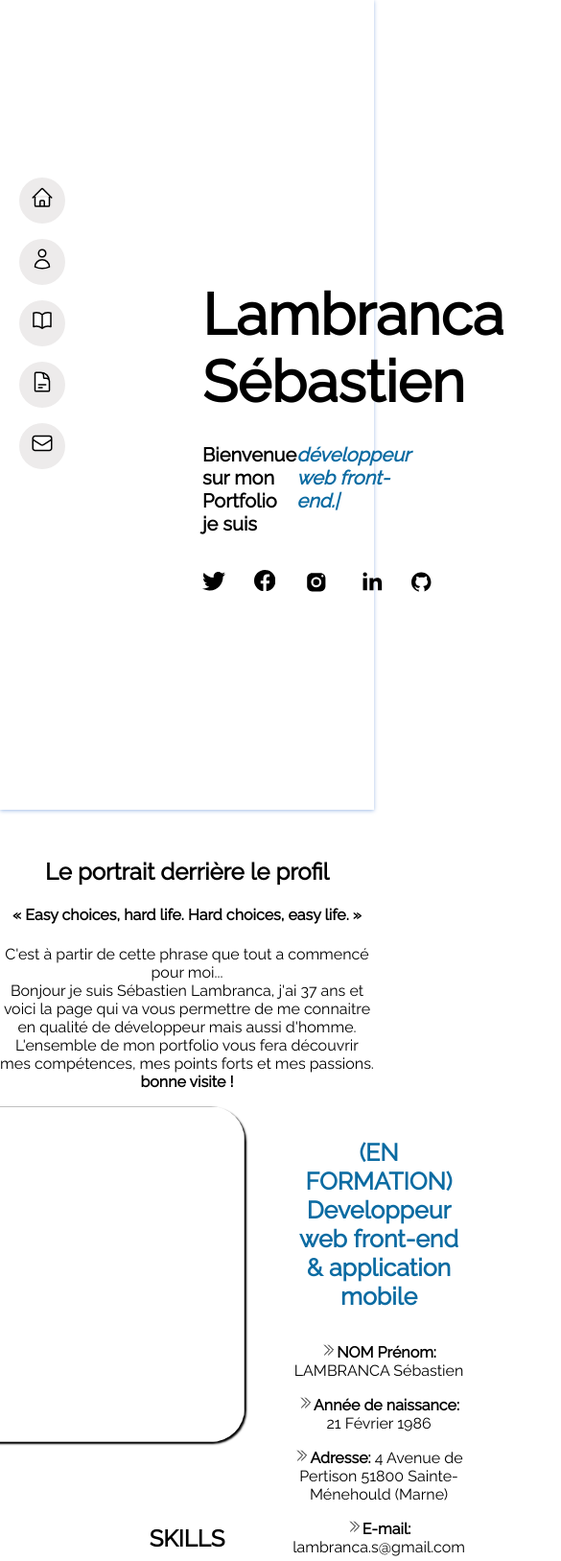
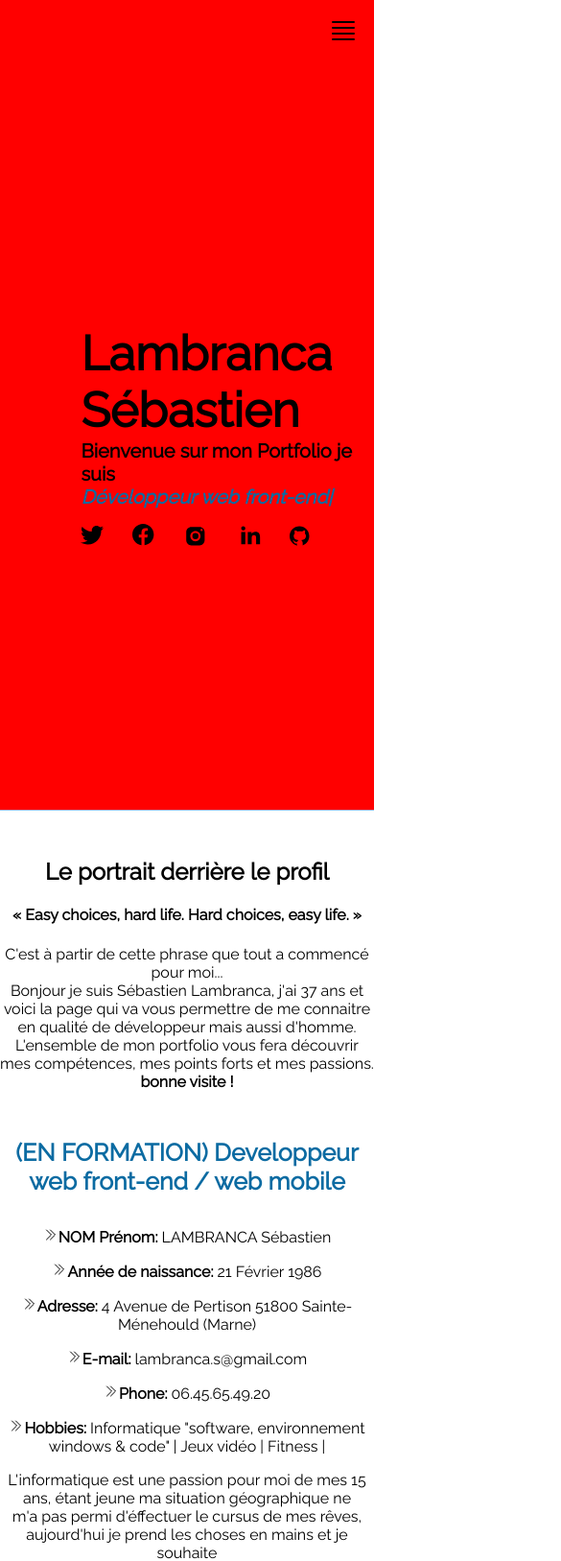
Before and after one commit to Lambseb/Portfolio, a plain HTML site: page index.html in a window 390 px wide. Shown: the top 1627 px of the page at 96% size, 585 px wide, since content can reach past the window. Drawn offline with Linux system fonts and the light colour scheme; a web font is replaced by a local one.

Commit message:
Add files via upload

```diff
--- a/index.html
+++ b/index.html
@@ -8,35 +8,40 @@
 </head>
 <body>
 <header  id="home_link">
+    <nav class="btn_responsive_bar"><svg class="btn_responsive_svg" xmlns="http://www.w3.org/2000/svg" fill="none" viewBox="0 0 24 24" stroke-width="1.5"  width="2rem" height="2rem" stroke="currentColor" class="w-6 h-6">
+        <path stroke-linecap="round" stroke-linejoin="round" d="M3.75 5.25h16.5m-16.5 4.5h16.5m-16.5 4.5h16.5m-16.5 4.5h16.5" />
+      </svg>
+
+    </nav>
 <div class="vertical_menu">
     <ul class="list_menu">
-        <li class="home_icon menu_mouse"><a href="#home_link"><svg xmlns="http://www.w3.org/2000/svg" fill="white" viewBox="0 0 24 24" stroke-width="1.5" width="1.5rem" height="1.5rem" stroke="black" class="w-6 h-6" style ="padding-left: 50%;">
+        <li class="home_icon menu_mouse"><a href="#home_link" onclick="btn_nav"><svg xmlns="http://www.w3.org/2000/svg" fill="white" viewBox="0 0 24 24" stroke-width="1.5" width="1.5rem" height="1.5rem" stroke="black" class="w-6 h-6" style ="padding-left: 50%;">
             <path stroke-linecap="round" stroke-linejoin="round" d="M2.25 12l8.954-8.955c.44-.439 1.152-.439 1.591 0L21.75 12M4.5 9.75v10.125c0 .621.504 1.125 1.125 1.125H9.75v-4.875c0-.621.504-1.125 1.125-1.125h2.25c.621 0 1.125.504 1.125 1.125V21h4.125c.621 0 1.125-.504 1.125-1.125V9.75M8.25 21h8.25" />
             </svg>
             </a><span>home</span></li>
-        <li class="about_icon menu_mouse"><a href="#portrait_link"><svg xmlns="http://www.w3.org/2000/svg" fill="white" viewBox="0 0 24 24" stroke-width="1.5" width="1.5rem" height="1.5rem" stroke="black" class="w-6 h-6" style ="padding-left: 50%;">
+        <li class="about_icon menu_mouse"><a href="#portrait_link" onclick="btn_nav"><svg xmlns="http://www.w3.org/2000/svg" fill="white" viewBox="0 0 24 24" stroke-width="1.5" width="1.5rem" height="1.5rem" stroke="black" class="w-6 h-6" style ="padding-left: 50%;">
             <path stroke-linecap="round" stroke-linejoin="round" d="M15.75 6a3.75 3.75 0 11-7.5 0 3.75 3.75 0 017.5 0zM4.501 20.118a7.5 7.5 0 0114.998 0A17.933 17.933 0 0112 21.75c-2.676 0-5.216-.584-7.499-1.632z" />
             </svg>
             </a><span>Portrait</span></li>
-        <li class="resume_icon menu_mouse"><a href="#resume_link"><svg xmlns="http://www.w3.org/2000/svg" fill="white" viewBox="0 0 24 24" stroke-width="1.5" width="1.5rem" height="1.5rem" stroke="black" class="w-6 h-6" style ="padding-left: 50%;">
+        <li class="resume_icon menu_mouse"><a href="#resume_link" onclick="btn_nav"><svg xmlns="http://www.w3.org/2000/svg" fill="white" viewBox="0 0 24 24" stroke-width="1.5" width="1.5rem" height="1.5rem" stroke="black" class="w-6 h-6" style ="padding-left: 50%;">
             <path stroke-linecap="round" stroke-linejoin="round" d="M12 6.042A8.967 8.967 0 006 3.75c-1.052 0-2.062.18-3 .512v14.25A8.987 8.987 0 016 18c2.305 0 4.408.867 6 2.292m0-14.25a8.966 8.966 0 016-2.292c1.052 0 2.062.18 3 .512v14.25A8.987 8.987 0 0018 18a8.967 8.967 0 00-6 2.292m0-14.25v14.25" />
             </svg>
             </a><span>resume</span></li>
-        <li class="portfolio_icon menu_mouse"><a href="#portfolio_link"><svg xmlns="http://www.w3.org/2000/svg" fill="white" viewBox="0 0 24 24" stroke-width="1.5" width="1.5rem" height="1.5rem" stroke="black" class="w-6 h-6" style ="padding-left: 50%">
+        <li class="portfolio_icon menu_mouse"><a href="#portfolio_link" onclick="btn_nav"><svg xmlns="http://www.w3.org/2000/svg" fill="white" viewBox="0 0 24 24" stroke-width="1.5" width="1.5rem" height="1.5rem" stroke="black" class="w-6 h-6" style ="padding-left: 50%">
             <path stroke-linecap="round" stroke-linejoin="round" d="M19.5 14.25v-2.625a3.375 3.375 0 00-3.375-3.375h-1.5A1.125 1.125 0 0113.5 7.125v-1.5a3.375 3.375 0 00-3.375-3.375H8.25m0 12.75h7.5m-7.5 3H12M10.5 2.25H5.625c-.621 0-1.125.504-1.125 1.125v17.25c0 .621.504 1.125 1.125 1.125h12.75c.621 0 1.125-.504 1.125-1.125V11.25a9 9 0 00-9-9z" />
           </svg>
             </a><span>portfolio</span></li>
-        <li class="contact_icon menu_mouse"><a  href="#contact_link"><svg xmlns="http://www.w3.org/2000/svg" fill="white" viewBox="0 0 24 24" stroke-width="1.5" width="1.5rem" height="1.5rem" stroke="black" class="w-6 h-6" style ="padding-left: 50%;">
+        <li class="contact_icon menu_mouse"><a  href="#contact_link" onclick="btn_nav"><svg xmlns="http://www.w3.org/2000/svg" fill="white" viewBox="0 0 24 24" stroke-width="1.5" width="1.5rem" height="1.5rem" stroke="black" class="w-6 h-6" style ="padding-left: 50%;">
             <path stroke-linecap="round" stroke-linejoin="round" d="M21.75 6.75v10.5a2.25 2.25 0 01-2.25 2.25h-15a2.25 2.25 0 01-2.25-2.25V6.75m19.5 0A2.25 2.25 0 0019.5 4.5h-15a2.25 2.25 0 00-2.25 2.25m19.5 0v.243a2.25 2.25 0 01-1.07 1.916l-7.5 4.615a2.25 2.25 0 01-2.36 0L3.32 8.91a2.25 2.25 0 01-1.07-1.916V6.75" />
           </svg>
             </a><span>contact</span></li>
     </ul>
     </div>
     <div class="background_text_header">
-        <div class="title_header"><h1>Lambranca Sébastien</h1></div>
+        <h1 class="title_header">Lambranca Sébastien</h1>
         <div class="text_header">
             <p>Bienvenue sur mon Portfolio je suis&nbsp;</p>
-            <p class="text_typing">développeur web front-end.<span>|</span></p>
+            <p class="text_typing"><span class="typing_selection"></span><span class="p_bar"><em>|</em></span></p>
         </div>
         <div class="link_social_header">
             <ul class="list_style">
@@ -73,7 +78,7 @@
                 <img class="pic_sebastien" src="./img/portrait.jpg" alt="">
             </div>
             <div class="textual_description">
-                <h4 class="main_job">(EN FORMATION) Developpeur web front-end & application mobile</h4>
+                <h4 class="main_job">(EN FORMATION) Developpeur web front-end / web mobile</h4>
                 <p><svg class="arrow" xmlns="http://www.w3.org/2000/svg" fill="none" viewBox="0 0 24 24" stroke-width="1.5" width="1rem" height="1rem" stroke="currentColor" class="w-6 h-6">
                     <path stroke-linecap="round" stroke-linejoin="round" d="M11.25 4.5l7.5 7.5-7.5 7.5m-6-15l7.5 7.5-7.5 7.5" />
                   </svg><strong>NOM Prénom:</strong> LAMBRANCA Sébastien</p>
@@ -235,5 +240,6 @@
 </div>
 </article>
 <footer></footer>
+<script src="script.js"></script>
 </body>
 </html>
--- /dev/null
+++ b/script.js
@@ -0,0 +1,70 @@
+// faire le bouton qui affiche la nav vertical en responsive
+let responsiveBtn = document.querySelector('.btn_responsive_svg')
+let verticalNav = document.querySelector('.list_menu')
+console.log(responsiveBtn);
+responsiveBtn.addEventListener('click', ()=> {
+  verticalNav.style.display = 'block',
+  verticalNav.style.transition ="2s",
+  console.log(verticalNav)
+});
+
+
+// script pour écrire visuellement sur  la class "text_typing"
+//selectionner le text
+
+let typingElement = document.querySelector('.typing_selection');
+const textToType = "Développeur web front-end";
+let index = 0;
+
+// Ajoutez la variable actuelle au contenu de la balise avec timer<span>
+function typeText() {
+  if (index < textToType.length) {
+    setTimeout(() => {
+    typingElement.textContent += textToType.charAt(index);
+    index++;
+}, "3000");
+  } else {
+    clearInterval(typingInterval);
+  }
+}
+// Appelez la fonction pour commencer l'effet d'écriture
+const typingInterval = setInterval(typeText, 50);
+
+// INTERSECTION OBSERVER
+    const ratio = 0.5;
+const options = {
+    root: null,
+    rootMargin: "0px",
+    threshold: ratio
+};
+
+const objectObs = document.querySelectorAll('.slider_class');
+
+function handleIntersect (entries){
+  //   console.log(entries);
+    entries.forEach( entry => {
+     if (entry.intersectionRatio > ratio) {
+         entry.target.classList.add('pics_visible');
+         observer.unobserve(entry.target);
+     }
+})}
+const observer = new IntersectionObserver(handleIntersect, options);
+objectObs.forEach(imageScrolled =>{
+    observer.observe(imageScrolled)
+})
+//  let funWrite = () => {
+//     if(writing.length > 0){
+//     console.log(writing)
+//     writing.pop()
+//     }
+//     }; FONCTION FLECHEE
+    // setTimeout(() => {
+    //     writing.pop();
+    //     console.log("reboot");
+    //   }, "1000");
+
+// retirer lettre par lettre avec un timer
+
+// faire revenir le lettre avec un timer
+
+// fonction Intersection Observer
--- a/style.css
+++ b/style.css
@@ -1,21 +1,36 @@
 @import url('https://fonts.googleapis.com/css2?family=Bebas+Neue&family=Jaldi&display=swap');
 @import url('https://fonts.googleapis.com/css2?family=Raleway&display=swap');
 
+@keyframes lighting {
+    to { color: white;
+    }
+    100%{ color: rgba(8, 80, 189, 0.37);
+    }
+}
 html{
     scroll-behavior: smooth;
 }
-body {
+body, html {
     margin: 0;
     padding: 0;
 }
-
 header{
+    background-color: red;
+    padding: 0;
+    margin: 0;
     height: 100vh;
+    width: 100%;
     background-image:url(./img/removal_pics.png);
     background-repeat: no-repeat;
     background-position: 60vw;
     background-size: 60vh 100vh;
-    box-shadow: 0 1px 4px rgba(8, 80, 189, 0.37); /* bottom border shadow header */
+    box-shadow: 0 1px rgba(8, 80, 189, 0.37); /* bottom border shadow header */
+}
+.btn_responsive_bar{
+    text-align: end;
+    padding-top: 1rem;
+    margin-right: 1rem;
+    display: none;
 }
 .vertical_menu{
     position: absolute;
@@ -25,6 +40,8 @@ header{
     position: fixed;
     list-style-type: none;
     padding-left: 20px;
+    user-select: none;
+
 }
 .menu_mouse{
     background-color: rgb(237, 235, 235);
@@ -48,18 +65,21 @@ header{
     transition: 0.2s ease-in-out;
     background-color: rgb(11, 107, 162);
 }
+.p_bar{
+    animation: lighting 0.5s infinite;
+}
 /* Style header text + social & pro link */
 .background_text_header{
     padding-top: 30vh;
     margin-left: 25vh;
+
 }
 .title_header{
     font-family: 'Raleway', sans-serif;
-    font-size: 30px;
+    font-size: 50px;
 }
 .text_header{
     font-family: 'Raleway', sans-serif;
-
     display: flex;
     font-size: 20px;
     margin-top: -2rem;
@@ -99,8 +119,8 @@ header{
 .text_dev{
     display: flex;
     justify-content:center;
+}
 
-}
 .pic_sebastien{
     width: 350px;
     height: 350px;
@@ -148,7 +168,7 @@ header{
 }
 .list_experience::before{
     content: "";
-    left: 55vw;
+    left: 55.5vw;
     background:white;
     width: 10px;
     height: 10px;
@@ -243,6 +263,7 @@ header{
     font-family: 'Raleway', sans-serif;
     text-align: start;
     height: 60vh;
+
     margin-left: 5vw;
 }
 .name_mail{
@@ -279,3 +300,55 @@ header{
    width: 200px;
    height: 40px;
 }
+/* RESPONSIVE */
+@media screen and (max-width: 1065px) {
+
+.list_menu{
+    display: none;
+}
+.btn_responsive_bar{
+    display: block;
+}
+.order_contact{
+    display: flex;
+    flex-direction: column;
+    margin-left: 8vw;
+    height: initial;
+    margin: 0;
+}
+.background_text_header{
+    margin-left: 10vh;
+}
+.text_header{
+    display: flex;
+    flex-direction: column;
+}
+.text_header > p{
+    padding: 0;
+    margin: 0;
+}
+.pic_sebastien{
+    width: 10.8rem;
+    height: 10.8rem;
+}
+.text_dev{
+    display: flex;
+    flex-direction: column-reverse;
+}
+.textual_description{
+    margin-left: initial;
+
+}
+.skills{
+    margin-top: 25vh;
+}
+#objet{
+    width: 300px;
+}
+textarea{
+    width: 300px;;
+}
+.button_form{
+    margin-left: initial;
+}
+}
```
